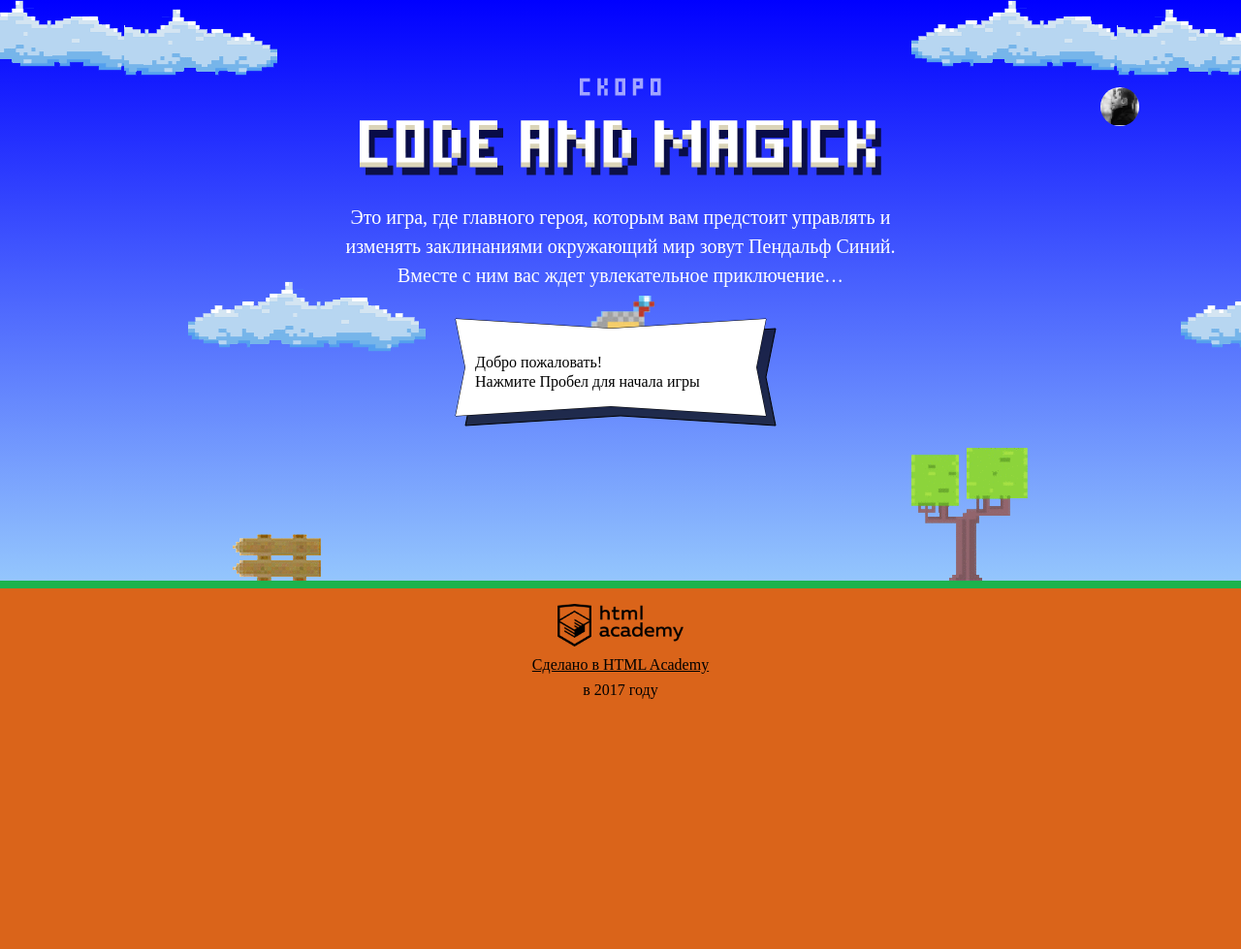
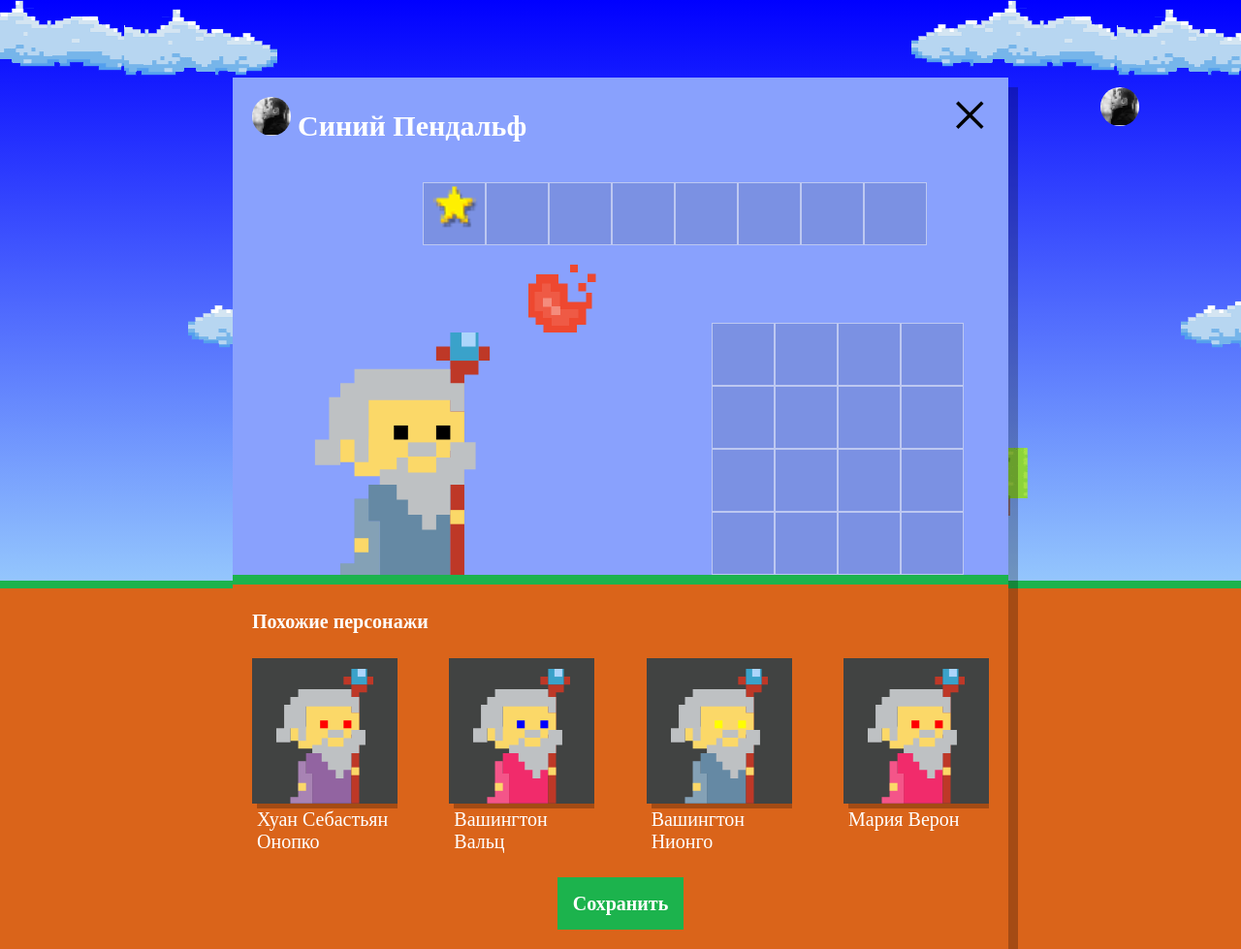
Before and after one commit to quasko/478669-code-and-magick, a website: page index.html in a window 1280 px wide. Shown: the whole page at 97% size. Before the commit the page ends 800 px from the top, so only its background shows below. Drawn offline with Linux system fonts and the light colour scheme; a web font is replaced by a local one.

Commit message:
generate wizards

```diff
--- a/index.html
+++ b/index.html
@@ -206,6 +206,7 @@
 
 </script>
 <script src="js/stat.js"></script>
+<script src="js/setup.js"></script>
 <script src="js/game.js"></script>
 </body>
 </html>
--- /dev/null
+++ b/js/setup.js
@@ -0,0 +1,90 @@
+'use strict';
+
+var WIZARDS_COUNT = 4;
+
+var userDialog = document.querySelector('.setup');
+userDialog.classList.remove('hidden');
+
+var wizards = [];
+
+var firstNames = [
+  'Иван',
+  'Хуан Себастьян',
+  'Мария',
+  'Кристоф',
+  'Виктор',
+  'Юлия',
+  'Люпита',
+  'Вашингтон'
+];
+
+var lastNames = [
+  'да Марья',
+  'Верон',
+  'Мирабелла',
+  'Вальц',
+  'Онопко',
+  'Топольницкая',
+  'Нионго',
+  'Ирвинг'
+];
+
+var coatColors = [
+  'rgb(101, 137, 164)',
+  'rgb(241, 43, 107)',
+  'rgb(146, 100, 161)',
+  'rgb(56, 159, 117)',
+  'rgb(215, 210, 55)',
+  'rgb(0, 0, 0)'
+];
+
+var eyesColors = [
+  'black',
+  'red',
+  'blue',
+  'yellow',
+  'green'
+];
+
+var getRandomNumber = function (max) {
+  return Math.round(Math.random() * max);
+};
+
+var getRandomName = function () {
+  return firstNames[getRandomNumber(firstNames.length - 1)] + ' ' + lastNames[getRandomNumber(lastNames.length - 1)];
+};
+
+
+var renderWizard = function (wizard) {
+  var wizardElement = similarWizardTemplate.cloneNode(true);
+
+  wizardElement.querySelector('.setup-similar-label').textContent = wizard.name;
+  wizardElement.querySelector('.wizard-coat').style.fill = wizard.coatColor;
+  wizardElement.querySelector('.wizard-eyes').style.fill = wizard.eyesColor;
+
+  return wizardElement;
+};
+
+for (var i = 0; i < WIZARDS_COUNT; i++) {
+  var wizard = {
+    name: getRandomName(),
+    coatColor: coatColors[getRandomNumber(coatColors.length - 1)],
+    eyesColor: eyesColors[getRandomNumber(eyesColors.length - 1)]
+  };
+  wizards.push(wizard);
+}
+
+var similarListElement = document.querySelector('.setup-similar-list');
+var similarWizardTemplate = document.querySelector('#similar-wizard-template')
+    .content
+    .querySelector('.setup-similar-item');
+
+var fragment = document.createDocumentFragment();
+
+for (i = 0; i < wizards.length; i++) {
+  fragment.appendChild(renderWizard(wizards[i]));
+}
+
+similarListElement.appendChild(fragment);
+
+userDialog.querySelector('.setup-similar').classList.remove('hidden');
```
Also changed, not shown: 1 other file.
